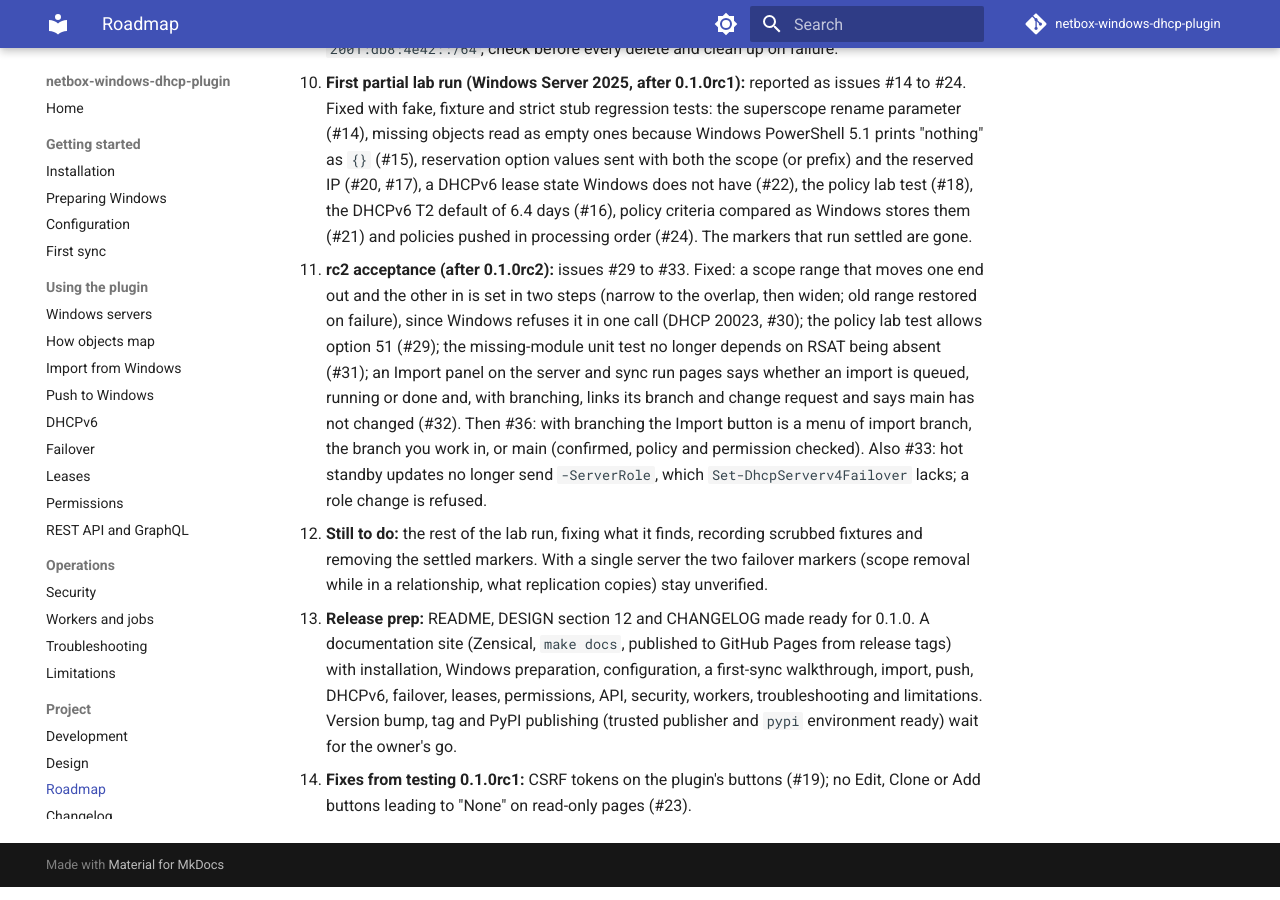
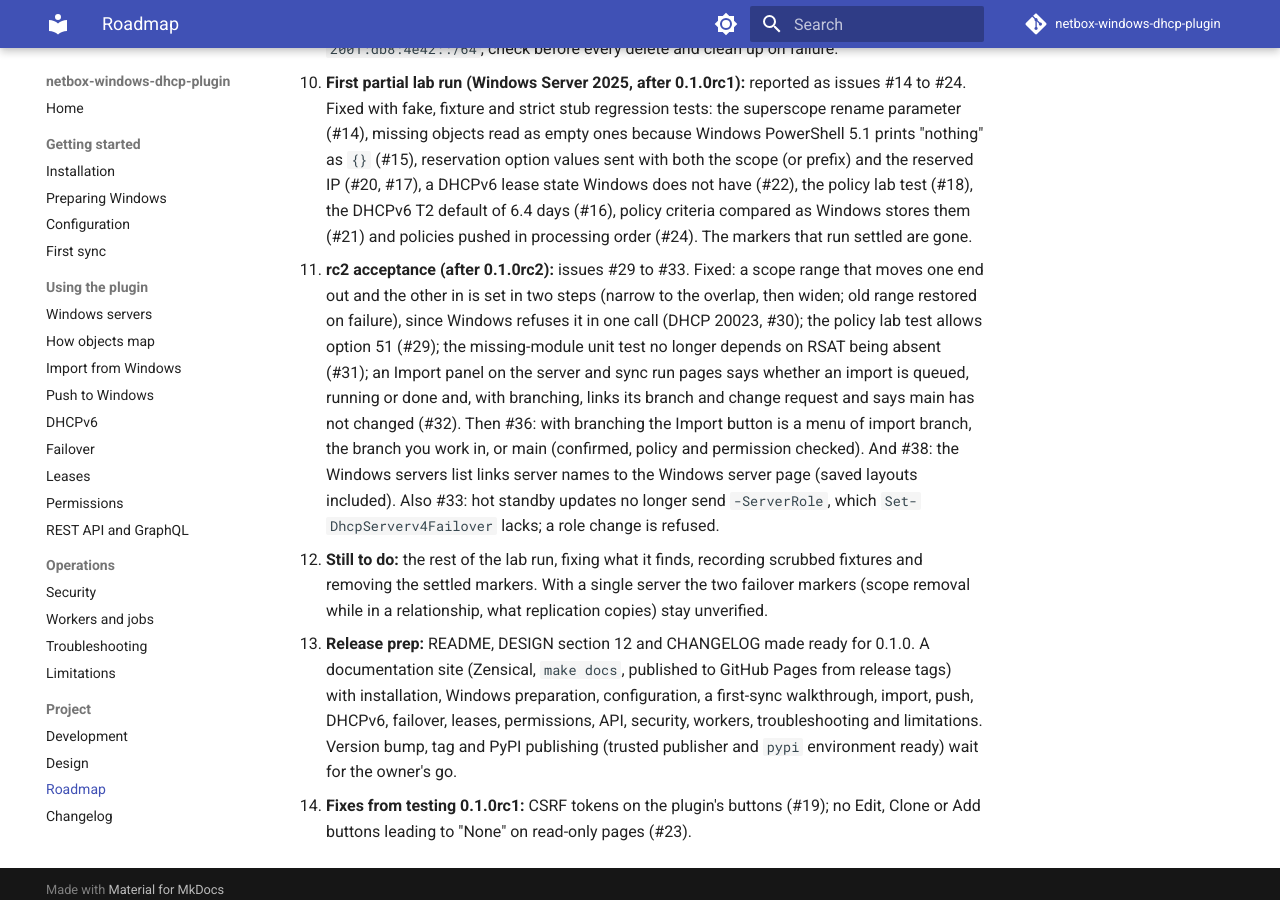
Before and after one commit to thomaschristory/netbox-windows-dhcp-plugin, an MkDocs documentation site: the page built from docs/ROADMAP.md, in a window 1280 px wide and 900 px high, scrolled down 991 px. Built offline with MkDocs 1.6.1 and Material for MkDocs 9.7.7, drawn with Linux system fonts in a browser that asks for light colours; comment, search, counter and statistics services are not loaded.

Commit message:
docs: note #38 in the roadmap
Claude-Session: https://claude.ai/code/session_01AS7GvSQ5a81qnMezkK3qTk

```diff
--- a/docs/ROADMAP.md
+++ b/docs/ROADMAP.md
@@ -38,7 +38,8 @@ Milestones from [DESIGN.md](DESIGN.md#11-milestones).
      allows option 51 (#29); the missing-module unit test no longer depends on RSAT being absent (#31); an Import
      panel on the server and sync run pages says whether an import is queued, running or done and, with branching,
      links its branch and change request and says main has not changed (#32). Then #36: with branching the Import
-button is a menu of import branch, the branch you work in, or main (confirmed, policy and permission checked). Also #33: hot standby updates no
+button is a menu of import branch, the branch you work in, or main (confirmed, policy and permission checked). And
+     #38: the Windows servers list links server names to the Windows server page (saved layouts included). Also #33: hot standby updates no
      longer send `-ServerRole`, which `Set-DhcpServerv4Failover` lacks; a role change is refused.
    - **Still to do:** the rest of the lab run, fixing what it finds, recording scrubbed fixtures and removing the
      settled markers. With a single server the two failover markers (scope removal while in a relationship, what
```
